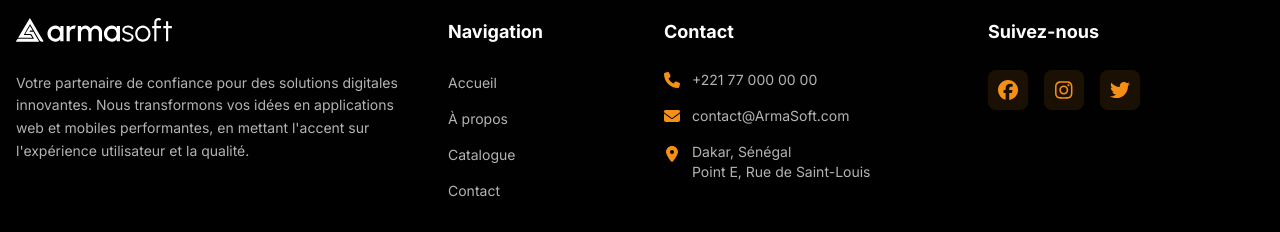
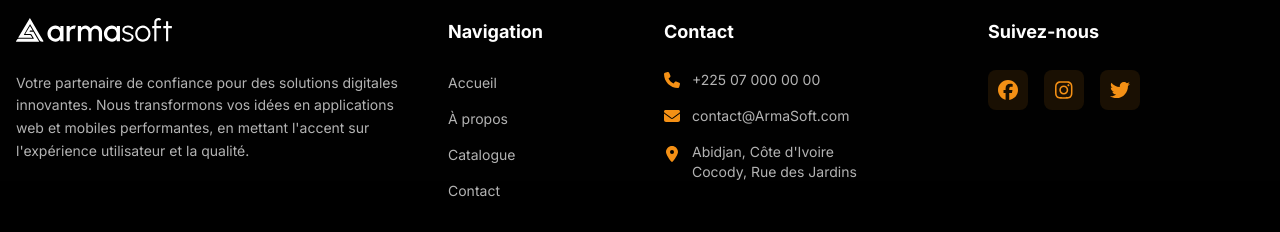
Before and after one commit to Nader-Kojok/armasoft, a Next.js app: page / in a window 1280 px wide. Shown: the part 6984-7216 px from the top of the page. Built offline with nearby package versions, Linux system fonts and the light colour scheme.

Commit message:
country changes

```diff
--- a/app/layout.tsx
+++ b/app/layout.tsx
@@ -21,11 +21,11 @@ export const viewport: Viewport = {
 export const metadata: Metadata = {
   metadataBase: new URL('https://armasoft.com'),
   title: {
-    default: 'ArmaSoft - Solutions Digitales Innovantes au Sénégal | Développement Web & Mobile',
+    default: 'ArmaSoft - Solutions Digitales Innovantes en Côte d\'Ivoire | Développement Web & Mobile',
     template: '%s | ArmaSoft'
   },
   description: 'ArmaSoft est votre partenaire de confiance pour des solutions digitales innovantes. Développement web, applications mobiles, et solutions sur mesure pour transformer vos idées en réalité.',
-  keywords: ['développement web', 'applications mobiles', 'solutions digitales', 'Sénégal', 'Dakar', 'innovation', 'technologie', 'transformation digitale'],
+  keywords: ['développement web', 'applications mobiles', 'solutions digitales', 'Côte d\'Ivoire', 'Abidjan', 'innovation', 'technologie', 'transformation digitale'],
   authors: [{ name: 'ArmaSoft', url: 'https://armasoft.com' }],
   creator: 'ArmaSoft',
   publisher: 'ArmaSoft',
@@ -45,10 +45,10 @@ export const metadata: Metadata = {
   },
   openGraph: {
     type: 'website',
-    locale: 'fr_SN',
+    locale: 'fr_CI',
     url: 'https://armasoft.com',
     siteName: 'ArmaSoft',
-    title: 'ArmaSoft - Solutions Digitales Innovantes au Sénégal',
+    title: 'ArmaSoft - Solutions Digitales Innovantes en Côte d\'Ivoire',
     description: 'Transformez vos idées en applications web et mobiles performantes avec ArmaSoft. Expertise en développement et solutions sur mesure.',
     images: [
       {
--- a/components/Contact.tsx
+++ b/components/Contact.tsx
@@ -17,7 +17,7 @@ export default function Contact() {
     {
       icon: faPhone,
       title: "Téléphone",
-      content: "+221 77 000 00 00",
+      content: "+225 07 000 00 00",
       delay: 0.1
     },
     {
@@ -29,7 +29,7 @@ export default function Contact() {
     {
       icon: faLocationDot,
       title: "Adresse",
-      content: "Dakar, Sénégal\nPoint E, Rue de Saint-Louis",
+      content: "Abidjan, Côte d'Ivoire\nCocody, Rue des Jardins",
       delay: 0.3
     }
   ]
--- a/components/Footer.tsx
+++ b/components/Footer.tsx
@@ -90,7 +90,7 @@ export default function Footer() {
             <ul className="space-y-4">
               <li className="flex items-center space-x-3">
                 <FontAwesomeIcon icon={faPhone} className="text-[#F49015] w-4 h-4" />
-                <span className="text-white/70 text-sm">+221 77 000 00 00</span>
+                <span className="text-white/70 text-sm">+225 07 000 00 00</span>
               </li>
               <li className="flex items-center space-x-3">
                 <FontAwesomeIcon icon={faEnvelope} className="text-[#F49015] w-4 h-4" />
@@ -98,7 +98,7 @@ export default function Footer() {
               </li>
               <li className="flex items-start space-x-3">
                 <FontAwesomeIcon icon={faLocationDot} className="text-[#F49015] w-4 h-4 mt-1" />
-                <span className="text-white/70 text-sm">Dakar, Sénégal<br/>Point E, Rue de Saint-Louis</span>
+                <span className="text-white/70 text-sm">Abidjan, Côte d'Ivoire<br/>Cocody, Rue des Jardins</span>
               </li>
             </ul>
           </motion.div>
```
